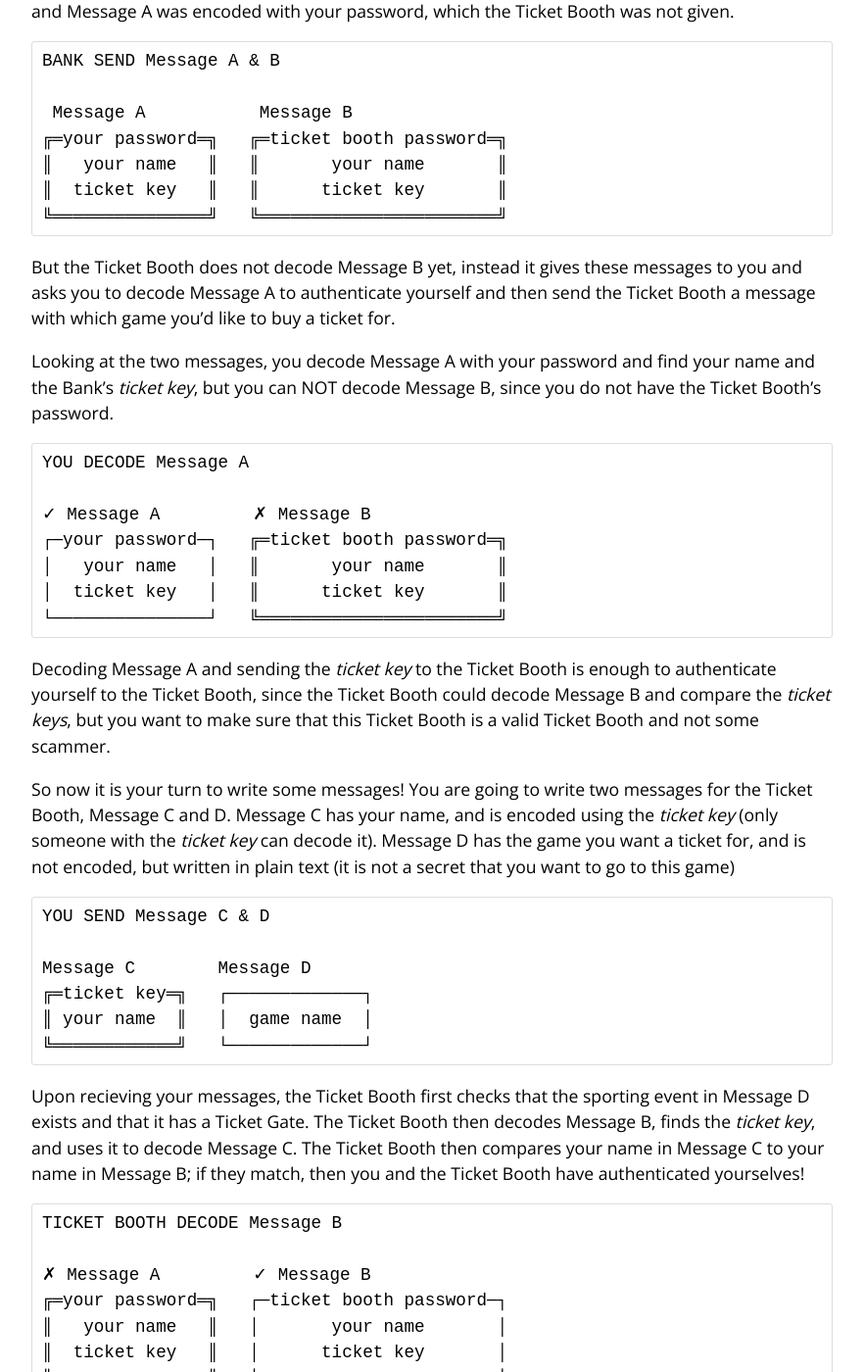
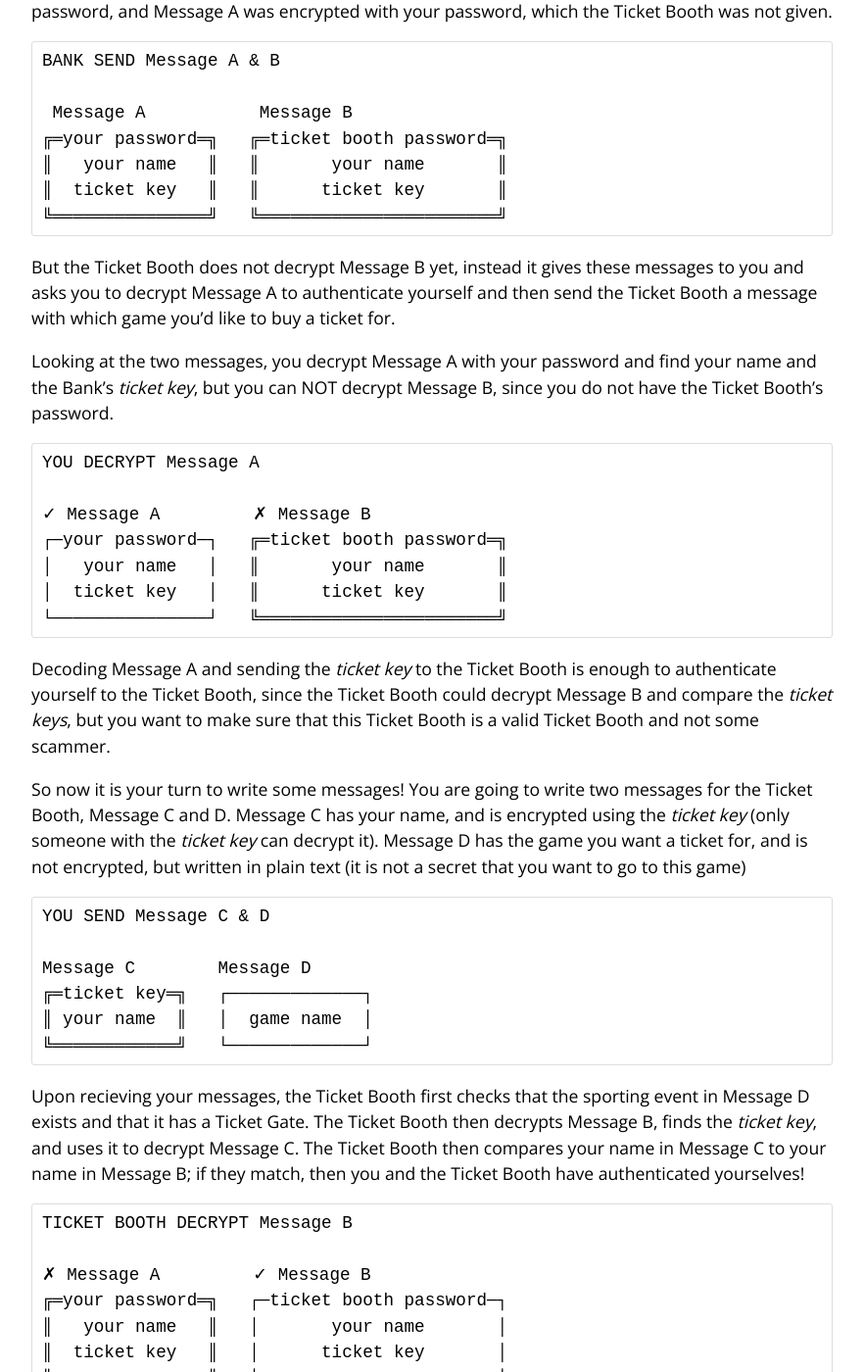
Before and after one commit to zachwhaley/zachwhaley.github.io, a Jekyll site: the page built from _posts/2017-08-08-kerberos.md, in a window 1280 px wide and 1400 px high, scrolled down 1540 px. Shown: the whole window at 98% size, without its empty margins (199-1081 px from the left). Built offline with Jekyll 4.4.1, drawn with Linux system fonts in a browser that asks for light colours; some of the changed text lies outside the part shown.

Commit message:
Correct misuse of encode/decode
The correct words to use are encrypt and decrypt.

```diff
--- a/_posts/2017-08-08-kerberos.md
+++ b/_posts/2017-08-08-kerberos.md
@@ -52,13 +52,13 @@ Ticket Booth are in the Bank's records and that you both have passwords.
 The Bank then creates a temporary password called a session key, which we will call the _ticket key_.
 
 The Bank then writes two messages for the Ticket Booth, Message A and B.
-Message A has your name and the _ticket key_, and is encoded using your password.
-Message B is almost identical, it also has your name and the _ticket key_, but is encoded using the **Ticket Booth's** password.
+Message A has your name and the _ticket key_, and is encrypted using your password.
+Message B is almost identical, it also has your name and the _ticket key_, but is encrypted using the **Ticket Booth's** password.
 
 The Bank then gives these messages to the Ticket Booth.
-Notice that the Ticket Booth can decode Message B, but NOT Message A,
-because Message B was encoded with the Ticket Booth's password,
-and Message A was encoded with your password, which the Ticket Booth was not given.
+Notice that the Ticket Booth can decrypt Message B, but NOT Message A,
+because Message B was encrypted with the Ticket Booth's password,
+and Message A was encrypted with your password, which the Ticket Booth was not given.
 
 <pre>
 BANK SEND Message A & B
@@ -70,16 +70,16 @@ BANK SEND Message A & B
 ╚═══════════════╝   ╚═══════════════════════╝
 </pre>
 
-But the Ticket Booth does not decode Message B yet, instead it gives
-these messages to you and asks you to decode Message A to authenticate yourself
+But the Ticket Booth does not decrypt Message B yet, instead it gives
+these messages to you and asks you to decrypt Message A to authenticate yourself
 and then send the Ticket Booth a message with which game you'd like to buy a ticket for.
 
-Looking at the two messages, you decode Message A with your password and find your
-name and the Bank's _ticket key_, but you can NOT decode Message B, since you do not
+Looking at the two messages, you decrypt Message A with your password and find your
+name and the Bank's _ticket key_, but you can NOT decrypt Message B, since you do not
 have the Ticket Booth's password.
 
 <pre>
-YOU DECODE Message A
+YOU DECRYPT Message A
 
 ✓ Message A         ✗ Message B
 ┌─your password─┐   ╔═ticket booth password═╗
@@ -89,14 +89,14 @@ YOU DECODE Message A
 </pre>
 
 Decoding Message A and sending the _ticket key_ to the Ticket Booth is enough to
-authenticate yourself to the Ticket Booth, since the Ticket Booth could decode
+authenticate yourself to the Ticket Booth, since the Ticket Booth could decrypt
 Message B and compare the _ticket keys_, but you want to make sure that this
 Ticket Booth is a valid Ticket Booth and not some scammer.
 
 So now it is your turn to write some messages!
 You are going to write two messages for the Ticket Booth, Message C and D.
-Message C has your name, and is encoded using the _ticket key_ (only someone with the _ticket key_ can decode it).
-Message D has the game you want a ticket for, and is not encoded, but written in plain text (it is not a secret that you want to go to this game)
+Message C has your name, and is encrypted using the _ticket key_ (only someone with the _ticket key_ can decrypt it).
+Message D has the game you want a ticket for, and is not encrypted, but written in plain text (it is not a secret that you want to go to this game)
 
 <pre>
 YOU SEND Message C & D
@@ -108,13 +108,13 @@ Message C        Message D
 </pre>
 
 Upon recieving your messages, the Ticket Booth first checks that the sporting event in Message D exists and that it has a Ticket Gate.
-The Ticket Booth then decodes Message B, finds the _ticket key_, and uses it to decode Message C.
+The Ticket Booth then decrypts Message B, finds the _ticket key_, and uses it to decrypt Message C.
 The Ticket Booth then compares your name in Message C to your name in Message B;
 if they match, then you and the Ticket Booth have authenticated yourselves!
 
 
 <pre>
-TICKET BOOTH DECODE Message B
+TICKET BOOTH DECRYPT Message B
 
 ✗ Message A         ✓ Message B
 ╔═your password═╗   ┌─ticket booth password─┐
@@ -122,7 +122,7 @@ TICKET BOOTH DECODE Message B
 ║  ticket key   ║   │      ticket key       │
 ╚═══════════════╝   └───────────────────────┘
 
-TICKET BOOTH DECODE Message C
+TICKET BOOTH DECRYPT Message C
 
 ✓ Message C       Message D
 ┌─ticket key─┐   ┌─────────────┐
@@ -134,12 +134,12 @@ TICKET BOOTH COMPARE Names
 ✓ (Message B(your name)) EQUALS (Message C(your name))
 </pre>
 
-This works because the only way that the Ticket Booth could have decoded Message C from you,
-which was encoded with the Bank's _ticket key_, was to decode Message B from the Bank,
-which was encoded with the Ticket Booth's password.
+This works because the only way that the Ticket Booth could have decrypted Message C from you,
+which was encrypted with the Bank's _ticket key_, was to decrypt Message B from the Bank,
+which was encrypted with the Ticket Booth's password.
 
 And the only way YOU could have gotten the _ticket key_ from the Bank, in the first place,
-was to be able to decode Message A, which was encoded with your password.
+was to be able to decrypt Message A, which was encrypted with your password.
 
 Woah!
 
@@ -148,8 +148,8 @@ But you still need your ticket to get into the game.
 
 Satisfied that _you_ are you, the Ticket Booth asks the Bank to create another
 session key, that we will call the _gate key_, and write two more messages, Message E and F.
-Message E has your name, the Ticket Gate's name, and the _gate key_, and is encoded using the **Ticket Gate's** password.
-Message F has the Ticket Gate's name and the _gate key_, and is encoded using the original _ticket key_.
+Message E has your name, the Ticket Gate's name, and the _gate key_, and is encrypted using the **Ticket Gate's** password.
+Message F has the Ticket Gate's name and the _gate key_, and is encrypted using the original _ticket key_.
 The Ticket Booth takes these messages and sends them to you as your "ticket" to the game!
 
 <pre>
@@ -176,7 +176,7 @@ and similar to before, you write a message, Message G, with your name and encode
 You then send the Ticket Gate Message G and the message you got from the Ticket Booth, Message E.
 
 <pre>
-YOU DECODE Message F
+YOU DECRYPT Message F
 
 ✗ Message E         ✓ Message F
 ╔═gate password═╗   ┌─ticket key─┐
@@ -195,14 +195,14 @@ Message E           Message G
 ╚═══════════════╝
 </pre>
 
-The Ticket Gate decodes Message E using it's password, and finds the _gate key_, which it uses to
-decode the message you wrote, Message G.
+The Ticket Gate decrypts Message E using it's password, and finds the _gate key_, which it uses to
+decrypt the message you wrote, Message G.
 
 The Ticket Gate then compares your name from Message E and Message G;
 if they match, then the Ticket Gate has validated that _you_ are you and that you bought this ticket from a valid Ticket Booth!
 
 <pre>
-TICKET GATE DECODE Message E
+TICKET GATE DECRYPT Message E
 
 ✓ Message E          Message G
 ┌─gate password─┐   ╔══gate key══╗
@@ -211,7 +211,7 @@ TICKET GATE DECODE Message E
 │   gate key    │
 └───────────────┘
 
-TICKET GATE DECODE Message G
+TICKET GATE DECRYPT Message G
 
 ✓ Message E         ✓ Message G
 ┌─gate password─┐   ┌──gate key──┐
@@ -225,19 +225,19 @@ TICKET GATE COMPARE Names
 ✓ (Message E(your name)) EQUALS (Message G(your name))
 </pre>
 
-Again, this works becuase the only way that the Ticket Gate could have decoded Message G from
-you, which was encoded with the Bank's _gate key_, was to decode Message E from the Bank, which
-was encoded with the Ticket Gate's password.
+Again, this works becuase the only way that the Ticket Gate could have decrypted Message G from
+you, which was encrypted with the Bank's _gate key_, was to decrypt Message E from the Bank, which
+was encrypted with the Ticket Gate's password.
 
-And the only way YOU could have gotten the _gate key_ from the Bank, was to be able to decode
-Message F, which was encoded with the Bank's _ticket key_, which you had because you had
+And the only way YOU could have gotten the _gate key_ from the Bank, was to be able to decrypt
+Message F, which was encrypted with the Bank's _ticket key_, which you had because you had
 authenticated with a valid Ticket Booth.
 
 Woah!!
 
 ## The Game
 So the Ticket Gate is now ready to let you into the game by...
-creating another message, Message H, which contains the gate's name and is encoded using the _gate key_.
+creating another message, Message H, which contains the gate's name and is encrypted using the _gate key_.
 
 The Ticket Gate sends you this final message.
 
@@ -250,11 +250,11 @@ Message H
 ╚════════════╝
 </pre>
 
-You decode Message H using the _gate key_, and compare the Ticket Gate's name from Message H to
+You decrypt Message H using the _gate key_, and compare the Ticket Gate's name from Message H to
 the Ticket Gate's name from Message F.
 
 <pre>
-YOU DECODE Message H
+YOU DECRYPT Message H
 
 ✓ Message H
 ┌──gate key──┐
@@ -273,8 +273,8 @@ YOU COMPARE Gates
 </pre>
 
 This last step is important because it lets you verify the Ticket Gate is not lying about who it is.
-Because the only way this Ticket Gate could have written a message encoded with the _gate key_ was
-if it was able to decode Message E, written by the Bank and encoded with the Ticket Gate's
+Because the only way this Ticket Gate could have written a message encrypted with the _gate key_ was
+if it was able to decrypt Message E, written by the Bank and encrypted with the Ticket Gate's
 password.
 
 And because the Ticket Gate's name in Message H, written by the Ticket Gate, matches the Ticket
```
Also changed, not shown: other parts of _posts/2017-08-08-kerberos.md (+3 -3 lines).
